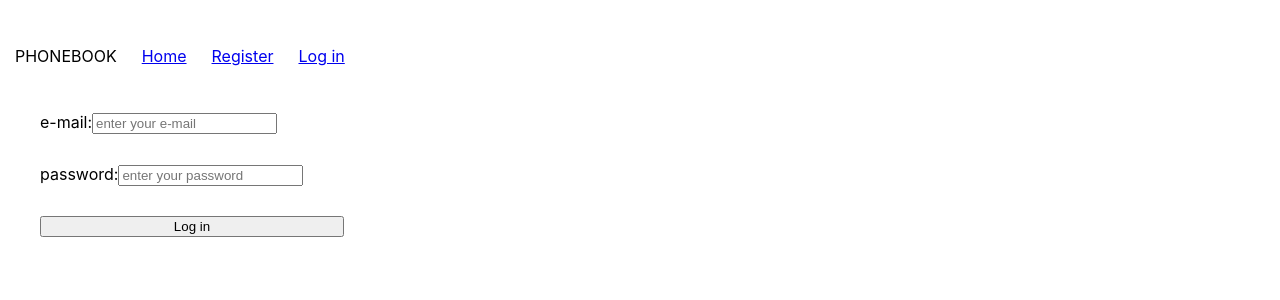
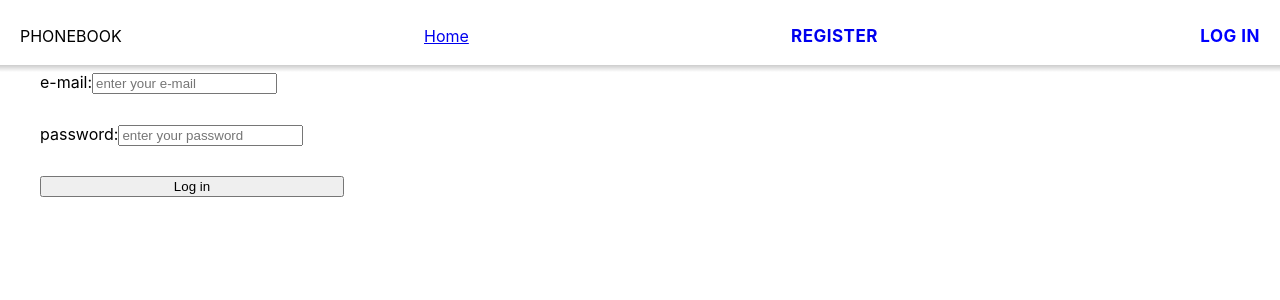
Before and after one commit to Dmytro-Hlushchenko/goit-react-hw-08-phonebook, a React (Create React App) app: page /goit-react-hw-08-phonebook/login in a window 1280 px wide. Shown: the top 300 px of the page. Built offline with nearby package versions, Linux system fonts and the light colour scheme.

Commit message:
add-styles

```diff
--- a/src/components/App.jsx
+++ b/src/components/App.jsx
@@ -6,7 +6,7 @@ import { PrivateRoute } from "./PrivateRoute/PrivateRoute";
 import { Navigation } from "./Navigation/Navigation";
 import  AuthMenu  from "./AuthMenu/";
 import UserMenu from "./UserMenu/";
-import { Header } from "./App.styled";
+import { AppStyled, HeaderStyled } from "./App.styled";
 import { selectRegistrated, selectToken } from "redux/selectors";
 
 
@@ -27,11 +27,11 @@ export const App = () => {
   }, [token, dispatch, registrated]);
 
     return (
-        <div>
-            <Header>
+        <AppStyled>
+            <HeaderStyled>
                 <Navigation />
                 {registrated ? <UserMenu /> : <AuthMenu />}
-            </Header>
+            </HeaderStyled>
             <main>
                 <Suspense fallback={<p>Loading...</p> }>
                     <Routes>
@@ -46,6 +46,6 @@ export const App = () => {
                     </Routes>
                 </Suspense>
             </main>
-        </div>
+        </AppStyled>
     );
 };
--- a/src/components/App.styled.js
+++ b/src/components/App.styled.js
@@ -1,9 +1,51 @@
 import styled from "styled-components";
 
-export const Header = styled.header`
+export const AppStyled = styled.div`
+ margin: 0 auto;
+ padding-bottom: 25px;
+ height: 100vh;
+`;
+
+export const HeaderStyled = styled.header`
     display: flex;
+    flex-direction: column;
+    align-items: center;
+    gap:25px;
+    padding: 30px 15px ;
+
+ position: relative;
+
+&::after {
+  content: "";
+  position: absolute;
+  bottom: 0;
+  left: 0;
+  width: 100%;
+  height: 7px;
+  background: linear-gradient(to bottom, rgba(0, 0, 0, 0.2), transparent);}
+
+  @media screen and (min-width: 768px){
     flex-direction: row;
-    align-items: center;
-    gap: 25px;
-    padding: 30px 15px;
+    padding: 10px 20px;
+    justify-content: space-between;
+  }
+
+.NavLink{
+     display: inline-block;
+        text-decoration: none;
+        text-transform: uppercase;
+        font-size: 18px;
+        font-weight: 700;
+     letter-spacing: 0.5px;
+     margin-left: 20px;
+
+     @media screen and (min-width: 480px){
+       font-size: 17px;
+     font-weight: 700;
+     }
+
+     }
+     .NavLink.active{
+       color: blue;
+     }
 `
--- a/src/components/Navigation/Navigation.jsx
+++ b/src/components/Navigation/Navigation.jsx
@@ -1,12 +1,17 @@
 
 import { NavLink } from "react-router-dom";
+import { useSelector } from "react-redux"
+import { selectRegistrated } from "redux/selectors"
+
+
 
 export const Navigation = () => {
-
+    const registrated = useSelector(selectRegistrated)
     return (
         <>
         <p> PHONEBOOK</p>
             <NavLink to="/">Home</NavLink>
+            {registrated && (<NavLink to="/contacts">Contacts</NavLink>)}
         </>
 
     )
--- a/src/components/UserMenu/UserMenu.jsx
+++ b/src/components/UserMenu/UserMenu.jsx
@@ -2,6 +2,7 @@ import { useSelector, useDispatch } from "react-redux";
 import { selectUser } from "redux/selectors";
 import defaultAvatar from "defaulAvatar.png";
 import { logOutUserThunk } from "redux/operations";
+import {ContainerStyled, StyledBtn } from "./UserMenu.styled"
 
 
 export default function UserMenu() {
@@ -14,9 +15,9 @@ export default function UserMenu() {
 }
 
     return (
-        <div>
+        <ContainerStyled>
             <img src={avatar} width="56" alt="" />
             <p>Welcome, {name.name}</p>
-            <button onClick={handleLogOut} >Logout</button>
-    </div>)
+            <StyledBtn onClick={handleLogOut} >Logout</StyledBtn>
+        </ContainerStyled>)
 };
--- /dev/null
+++ b/src/components/UserMenu/UserMenu.styled.js
@@ -0,0 +1,28 @@
+import styled from "styled-components";
+
+export const ContainerStyled = styled.div`
+ display: flex;
+    align-items: center;
+    justify-content: center;
+    gap: 20px;
+`
+
+export const StyledBtn = styled.button`
+ display: inline-block;
+    font-size: 15px;
+    font-weight: 600;
+    padding: 10px ;
+    border-radius: 4px;
+    text-align: center;
+    background-color: transparent;
+    border: 3px solid;
+    cursor: pointer;
+    &:hover,
+    &:focus{
+
+    background-color: blue;
+    border-color: transparent;
+    box-shadow: 0px 1px  2px 0px rgba(86, 114, 110, 0.856);
+    color: white;
+}
+`
--- a/src/pages/HomePage/HomePage.jsx
+++ b/src/pages/HomePage/HomePage.jsx
@@ -2,7 +2,7 @@
 export default function HomePage() {
     return (
         <>
-            <h1>Welcome to your PhoneBook 📔 </h1>
+            <h1>Welcome to your PhoneBook 📔</h1>
         </>
     )
 };
```
